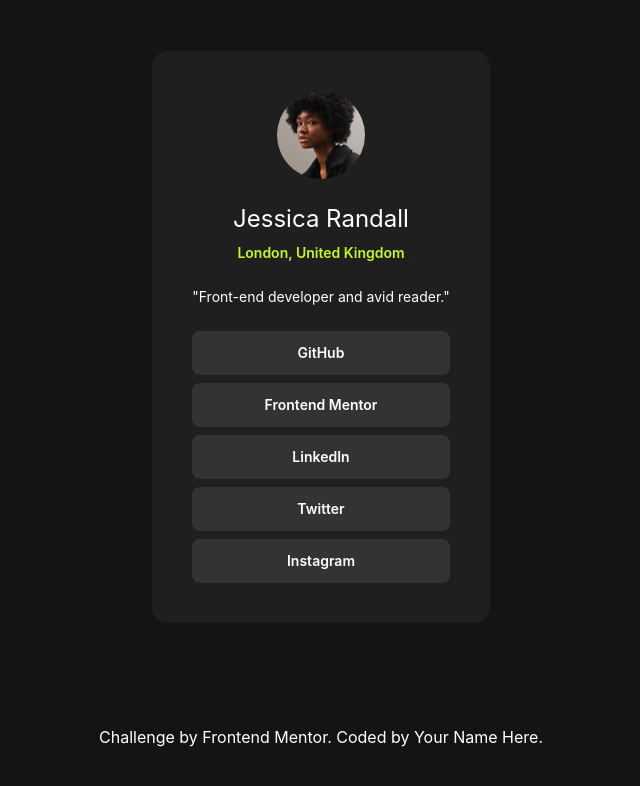
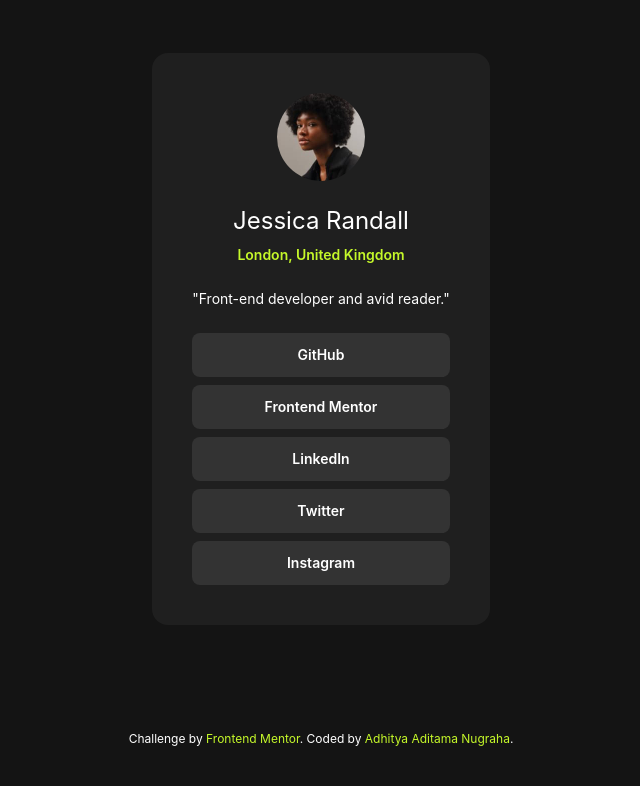
Before and after one commit to aaditamanugraha/socials-link-profile, a website: page index.html in a window 1280 px wide. Shown: the whole page, without its empty margins (319-959 px from the left). Drawn offline with Linux system fonts and the light colour scheme.

Commit message:
style: update style footer and insert front end mentor challenge page and profile page in it

```diff
--- a/index.html
+++ b/index.html
@@ -60,10 +60,21 @@
     </main>
 
     <div class="attribution">
-      Challenge by
-      <a href="https://www.frontendmentor.io?ref=challenge" target="_blank"
-        >Frontend Mentor</a
-      >. Coded by <a href="#">Your Name Here</a>.
+      <p class="text-xs">
+        Challenge by
+        <a
+          href="https://www.frontendmentor.io/challenges/social-links-profile-UG32l9m6dQ"
+          target="_blank"
+          class="hover:underline text-green"
+          >Frontend Mentor</a
+        >. Coded by
+        <a
+          href="https://www.frontendmentor.io/profile/aaditamanugraha"
+          target="_blank"
+          class="hover:underline text-green"
+          >Adhitya Aditama Nugraha</a
+        >.
+      </p>
     </div>
   </body>
 </html>
```
Also changed, not shown: src/css/output.css.
